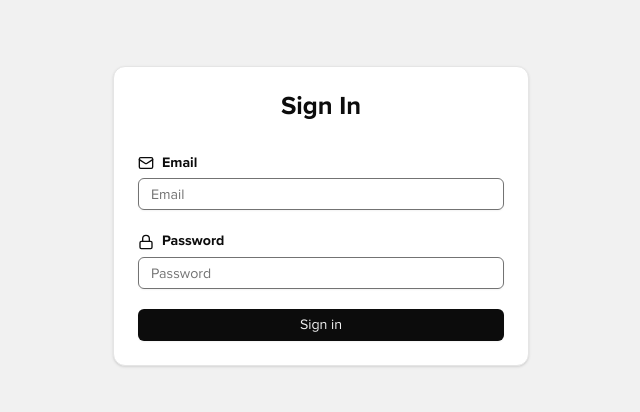
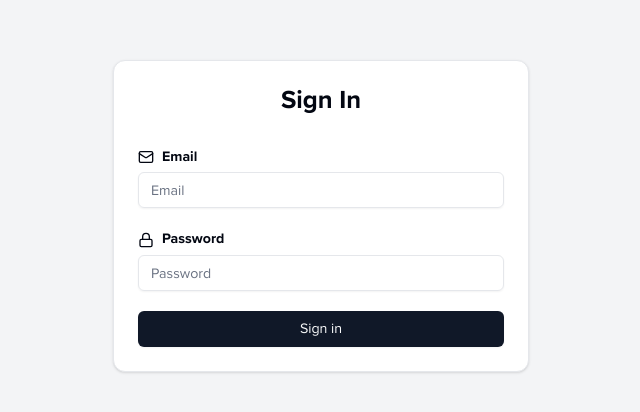
Before and after one commit to antoniofelices/dringen, a React (Vite) app: page / in a window 1280 px wide. Shown: the part 184-596 px from the top of the page, without its empty margins (319-959 px from the left). Built offline with nearby package versions, Linux system fonts and the light colour scheme; no server answers.

Commit message:
Fix ui components

```diff
--- a/src/components/ui/base/button.tsx
+++ b/src/components/ui/base/button.tsx
@@ -1,8 +1,8 @@
-import * as React from 'react'
-import { Slot } from '@radix-ui/react-slot'
-import { cva, type VariantProps } from 'class-variance-authority'
+import * as React from "react"
+import { Slot } from "@radix-ui/react-slot"
+import { cva, type VariantProps } from "class-variance-authority"
 
-import { cn } from '@/lib/utils'
+import { cn } from "@/lib/utils"
 
 const buttonVariants = cva(
   "inline-flex items-center justify-center gap-2 whitespace-nowrap rounded-md text-sm font-medium transition-all disabled:pointer-events-none disabled:opacity-50 [&_svg]:pointer-events-none [&_svg:not([class*='size-'])]:size-4 shrink-0 [&_svg]:shrink-0 outline-none focus-visible:border-gray-950 focus-visible:ring-gray-950/50 focus-visible:ring-[3px] aria-invalid:ring-red-500/20 dark:aria-invalid:ring-red-500/40 aria-invalid:border-red-500 dark:focus-visible:border-gray-300 dark:focus-visible:ring-gray-300/50 dark:aria-invalid:ring-red-900/20 dark:dark:aria-invalid:ring-red-900/40 dark:aria-invalid:border-red-900",
@@ -10,26 +10,27 @@ const buttonVariants = cva(
     variants: {
       variant: {
         default:
-                    'bg-gray-900 text-gray-100 shadow-xs hover:bg-gray-900/90 dark:bg-gray-100 dark:text-gray-900 dark:hover:bg-gray-50/90',
+          "bg-gray-900 text-gray-50 shadow-xs hover:bg-gray-900/90 dark:bg-gray-50 dark:text-gray-900 dark:hover:bg-gray-50/90",
         destructive:
-                    'bg-red-500 text-white shadow-xs hover:bg-red-500/90 focus-visible:ring-red-500/20 dark:focus-visible:ring-red-500/40 dark:bg-red-500/60 dark:bg-red-900 dark:hover:bg-red-900/90 dark:focus-visible:ring-red-900/20 dark:dark:focus-visible:ring-red-900/40 dark:dark:bg-red-900/60',
+          "bg-red-500 text-white shadow-xs hover:bg-red-500/90 focus-visible:ring-red-500/20 dark:focus-visible:ring-red-500/40 dark:bg-red-500/60 dark:bg-red-900 dark:hover:bg-red-900/90 dark:focus-visible:ring-red-900/20 dark:dark:focus-visible:ring-red-900/40 dark:dark:bg-red-900/60",
         outline:
-                    'border bg-white shadow-xs hover:bg-gray-100 hover:text-gray-900 dark:bg-gray-200/30 dark:border-gray-200 dark:hover:bg-gray-200/50 dark:bg-gray-950 dark:hover:bg-gray-800 dark:hover:text-gray-50 dark:dark:bg-gray-800/30 dark:dark:border-gray-800 dark:dark:hover:bg-gray-800/50',
+          "border bg-white shadow-xs hover:bg-gray-100 hover:text-gray-900 dark:bg-gray-200/30 dark:border-gray-200 dark:hover:bg-gray-200/50 dark:bg-gray-950 dark:hover:bg-gray-800 dark:hover:text-gray-50 dark:dark:bg-gray-800/30 dark:dark:border-gray-800 dark:dark:hover:bg-gray-800/50",
         secondary:
-                    'bg-gray-100 text-gray-900 shadow-xs hover:bg-gray-100/80 dark:bg-gray-800 dark:text-gray-50 dark:hover:bg-gray-800/80',
-                ghost: 'hover:bg-gray-100 hover:text-gray-900 dark:hover:bg-gray-100/50 dark:hover:bg-gray-800 dark:hover:text-gray-50 dark:dark:hover:bg-gray-800/50',
-                link: 'text-gray-900 underline-offset-4 hover:underline dark:text-gray-50',
+          "bg-gray-100 text-gray-900 shadow-xs hover:bg-gray-100/80 dark:bg-gray-800 dark:text-gray-50 dark:hover:bg-gray-800/80",
+        ghost:
+          "hover:bg-gray-100 hover:text-gray-900 dark:hover:bg-gray-100/50 dark:hover:bg-gray-800 dark:hover:text-gray-50 dark:dark:hover:bg-gray-800/50",
+        link: "text-gray-900 underline-offset-4 hover:underline dark:text-gray-50",
       },
       size: {
-                default: 'h-8 px-4 py-2 has-[>svg]:px-3',
-                sm: 'h-7 rounded-md gap-1.5 px-3 has-[>svg]:px-2.5',
-                lg: 'h-10 rounded-md px-6 has-[>svg]:px-4',
-                icon: 'size-9',
+        default: "h-9 px-4 py-2 has-[>svg]:px-3",
+        sm: "h-8 rounded-md gap-1.5 px-3 has-[>svg]:px-2.5",
+        lg: "h-10 rounded-md px-6 has-[>svg]:px-4",
+        icon: "size-9",
       },
     },
     defaultVariants: {
-            variant: 'default',
-            size: 'default',
+      variant: "default",
+      size: "default",
     },
   }
 )
@@ -40,11 +41,11 @@ function Button({
   size,
   asChild = false,
   ...props
-}: React.ComponentProps<'button'> &
+}: React.ComponentProps<"button"> &
   VariantProps<typeof buttonVariants> & {
     asChild?: boolean
   }) {
-    const Comp = asChild ? Slot : 'button'
+  const Comp = asChild ? Slot : "button"
 
   return (
     <Comp
--- a/src/components/ui/base/card.tsx
+++ b/src/components/ui/base/card.tsx
@@ -1,13 +1,13 @@
-import * as React from 'react'
+import * as React from "react"
 
-import { cn } from '@/lib/utils'
+import { cn } from "@/lib/utils"
 
-function Card({ className, ...props }: React.ComponentProps<'div'>) {
+function Card({ className, ...props }: React.ComponentProps<"div">) {
   return (
     <div
       data-slot="card"
       className={cn(
-                'bg-white text-gray-900 flex flex-col gap-6 rounded-xl border border-gray-200 py-6 shadow-sm dark:bg-gray-900 dark:text-gray-50 dark:border-gray-800',
+        "bg-white text-gray-950 flex flex-col gap-6 rounded-xl border border-gray-200 py-6 shadow-sm dark:bg-gray-950 dark:text-gray-50 dark:border-gray-800",
         className
       )}
       {...props}
@@ -15,12 +15,12 @@ function Card({ className, ...props }: React.ComponentProps<'div'>) {
   )
 }
 
-function CardHeader({ className, ...props }: React.ComponentProps<'div'>) {
+function CardHeader({ className, ...props }: React.ComponentProps<"div">) {
   return (
     <div
       data-slot="card-header"
       className={cn(
-                '@container/card-header grid auto-rows-min grid-rows-[auto_auto] items-start gap-1.5 px-6 has-data-[slot=card-action]:grid-cols-[1fr_auto] [.border-b]:pb-6',
+        "@container/card-header grid auto-rows-min grid-rows-[auto_auto] items-start gap-1.5 px-6 has-data-[slot=card-action]:grid-cols-[1fr_auto] [.border-b]:pb-6",
         className
       )}
       {...props}
@@ -28,22 +28,32 @@ function CardHeader({ className, ...props }: React.ComponentProps<'div'>) {
   )
 }
 
-function CardTitle({ className, ...props }: React.ComponentProps<'div'>) {
+function CardTitle({ className, ...props }: React.ComponentProps<"div">) {
   return (
     <div
       data-slot="card-title"
-            className={cn('leading-none font-semibold', className)}
+      className={cn("leading-none font-semibold", className)}
       {...props}
     />
   )
 }
 
-function CardDescription({ className, ...props }: React.ComponentProps<'div'>) {
+function CardDescription({ className, ...props }: React.ComponentProps<"div">) {
   return (
     <div
       data-slot="card-description"
+      className={cn("text-gray-500 text-sm dark:text-gray-400", className)}
+      {...props}
+    />
+  )
+}
+
+function CardAction({ className, ...props }: React.ComponentProps<"div">) {
+  return (
+    <div
+      data-slot="card-action"
       className={cn(
-                'text-gray-500 text-sm dark:text-gray-400',
+        "col-start-2 row-span-2 row-start-1 self-start justify-self-end",
         className
       )}
       {...props}
@@ -51,34 +61,21 @@ function CardDescription({ className, ...props }: React.ComponentProps<'div'>) {
   )
 }
 
-function CardAction({ className, ...props }: React.ComponentProps<'div'>) {
+function CardContent({ className, ...props }: React.ComponentProps<"div">) {
   return (
     <div
-            data-slot="card-action"
-            className={cn(
-                'col-start-2 row-span-2 row-start-1 self-start justify-self-end',
-                className
-            )}
+      data-slot="card-content"
+      className={cn("px-6", className)}
       {...props}
     />
   )
 }
 
-function CardContent({ className, ...props }: React.ComponentProps<'div'>) {
-    return (
-        <div
-            data-slot="card-content"
-            className={cn('px-6', className)}
-            {...props}
-        />
-    )
-}
-
-function CardFooter({ className, ...props }: React.ComponentProps<'div'>) {
+function CardFooter({ className, ...props }: React.ComponentProps<"div">) {
   return (
     <div
       data-slot="card-footer"
-            className={cn('flex items-center px-6 [.border-t]:pt-6', className)}
+      className={cn("flex items-center px-6 [.border-t]:pt-6", className)}
       {...props}
     />
   )
--- a/src/components/ui/base/input.tsx
+++ b/src/components/ui/base/input.tsx
@@ -1,16 +1,16 @@
-import * as React from 'react'
+import * as React from "react"
 
-import { cn } from '@/lib/utils'
+import { cn } from "@/lib/utils"
 
-function Input({ className, type, ...props }: React.ComponentProps<'input'>) {
+function Input({ className, type, ...props }: React.ComponentProps<"input">) {
   return (
     <input
       type={type}
       data-slot="input"
       className={cn(
-                'file:text-gray-900 placeholder:text-gray-500 selection:bg-gray-900 selection:text-gray-50 dark:bg-gray-200/30 border-gray-500 flex h-8 w-full min-w-0 rounded-md border bg-transparent px-3 py-1 text-base shadow-xs transition-[color,box-shadow] outline-none file:inline-flex file:h-7 file:border-0 file:bg-transparent file:text-sm file:font-medium disabled:pointer-events-none disabled:cursor-not-allowed disabled:opacity-50 md:text-sm dark:file:text-gray-100 dark:placeholder:text-gray-400 dark:selection:bg-gray-50 dark:selection:text-gray-900 dark:dark:bg-gray-800/30 dark:border-gray-800',
-                'focus-visible:border-gray-950 focus-visible:ring-gray-950/50 focus-visible:ring-[3px] dark:focus-visible:border-gray-300 dark:focus-visible:ring-gray-300/50',
-                'aria-invalid:ring-red-500/20 dark:aria-invalid:ring-red-500/40 aria-invalid:border-red-500 dark:aria-invalid:ring-red-900/20 dark:dark:aria-invalid:ring-red-900/40 dark:aria-invalid:border-red-900',
+        "file:text-gray-950 placeholder:text-gray-500 selection:bg-gray-900 selection:text-gray-50 dark:bg-gray-200/30 border-gray-200 flex h-9 w-full min-w-0 rounded-md border bg-transparent px-3 py-1 text-base shadow-xs transition-[color,box-shadow] outline-none file:inline-flex file:h-7 file:border-0 file:bg-transparent file:text-sm file:font-medium disabled:pointer-events-none disabled:cursor-not-allowed disabled:opacity-50 md:text-sm dark:file:text-gray-50 dark:placeholder:text-gray-400 dark:selection:bg-gray-50 dark:selection:text-gray-900 dark:dark:bg-gray-800/30 dark:border-gray-800",
+        "focus-visible:border-gray-950 focus-visible:ring-gray-950/50 focus-visible:ring-[3px] dark:focus-visible:border-gray-300 dark:focus-visible:ring-gray-300/50",
+        "aria-invalid:ring-red-500/20 dark:aria-invalid:ring-red-500/40 aria-invalid:border-red-500 dark:aria-invalid:ring-red-900/20 dark:dark:aria-invalid:ring-red-900/40 dark:aria-invalid:border-red-900",
         className
       )}
       {...props}
--- a/src/styles/main.css
+++ b/src/styles/main.css
@@ -5,7 +5,7 @@
 @custom-variant dark (&:is(.dark *));
 
 @theme {
-    --color-*: initial;
+    /* --color-*: initial;
     --color-transparent: transparent;
     --color-current: currentColor;
     --color-black: #000000;
@@ -34,7 +34,7 @@
     --color-gray-600: #4c4c4c;
     --color-gray-700: #404040;
     --color-gray-800: #262626;
-    --color-gray-900: #0c0c0c;
+    --color-gray-900: #0c0c0c; */
 
     --font-*: initial;
     --font-sans:
```
Also changed, not shown: src/components/ui/base/textarea.tsx (+4 -4 lines). Lines whose indentation alone changed are shown as unchanged.
